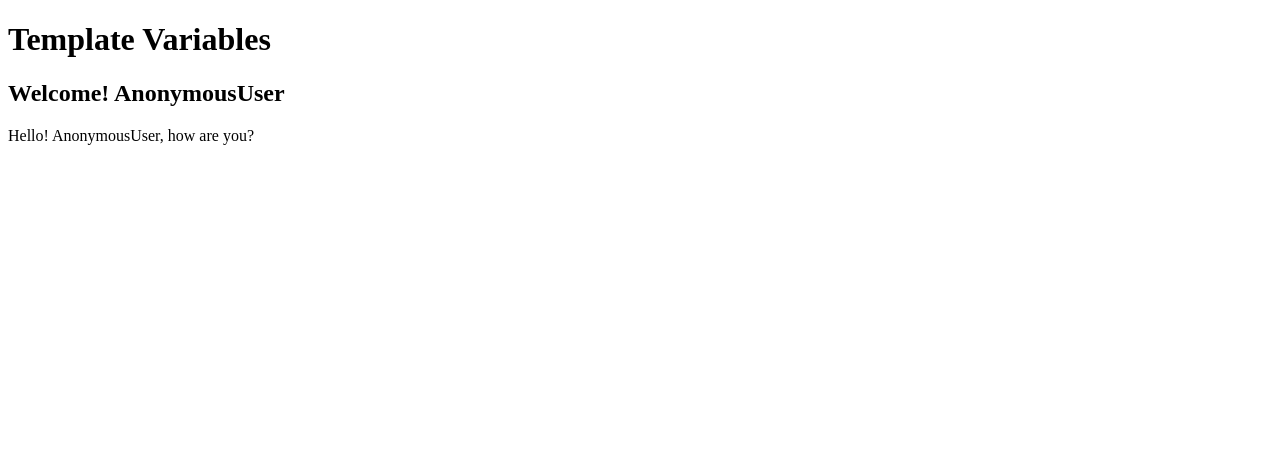
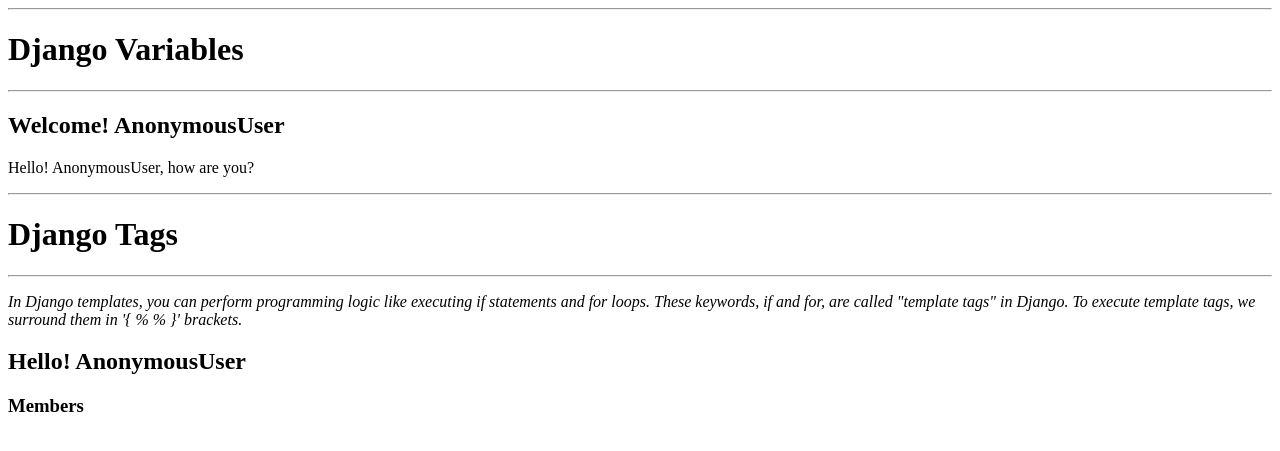
Before and after one commit to JekenMaharjan/django_practice, a Django app: template firstproject/firstapp/templates/django_syntax.html in a window 1280 px wide. Shown: the top 451 px of the page. Run offline with Django 5.2, Linux system fonts and the light colour scheme; the template is opened without the code that fills it, so the values that code supplies are empty.

Commit message:
feat: django tags

```diff
--- a/firstproject/firstapp/templates/django_syntax.html
+++ b/firstproject/firstapp/templates/django_syntax.html
@@ -6,13 +6,45 @@
     <title>Django Syntax</title>
 </head>
 <body>
-    <h1>Template Variables</h1>
+    <hr>
+    <h1>Django Variables</h1>
+    <hr>
 
     <h2>Welcome! {{ user }}</h2>
 
     {% with fullname=user %}
-    <p>Hello! {{fullname}}, how are you?</p>
+        <p>Hello! {{fullname}}, how are you?</p>
     {% endwith %}
+
+    {% comment %} ========================================================= {% endcomment %}
+
+    <hr>
+    <h1>Django Tags</h1>
+    <hr>
+
+    <p style="font-style: italic;">
+        In Django templates, you can perform programming logic like executing if statements and for loops.
+        These keywords, if and for, are called "template tags" in Django.
+        To execute template tags, we surround them in '{ % % }' brackets.
+    </p>
+
+    {% with greeting=1 %}
+        {% if greeting == 1 %}
+            <h2>Hello! {{ user }}</h2>
+        {% else %}
+            <h2>Bye! {{ user }}</h2>
+        {% endif %}
+    {% endwith %}
+
+
+    <h3>Members</h3>
+    <ul>
+        {% for x in members %}
+            <li>{{ x }}</li>
+        {% endfor %}
+    </ul>
+
+    {% comment %} ========================================================= {% endcomment %}
 
 </body>
 </html>
--- a/firstproject/firstapp/views.py
+++ b/firstproject/firstapp/views.py
@@ -59,7 +59,9 @@
 
 def django_syntax(request):
     template = loader.get_template('django_syntax.html')
+    members = ["Jeken", "Hariyan", "Ali", "Grepatya"]
     context = {
         'user': 'Albert Gibson',
+        'members': members,
     }
     return HttpResponse(template.render(context, request))
```
